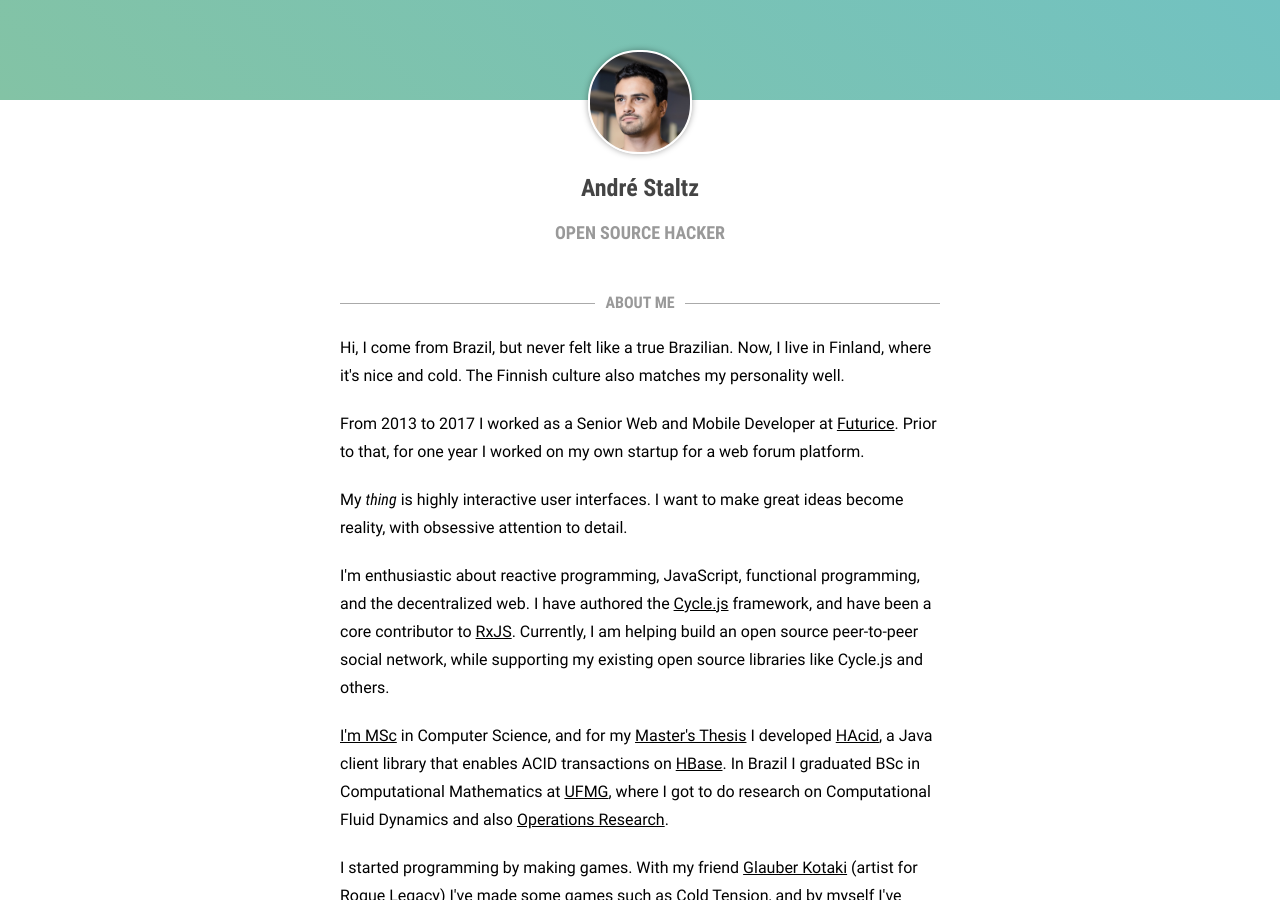
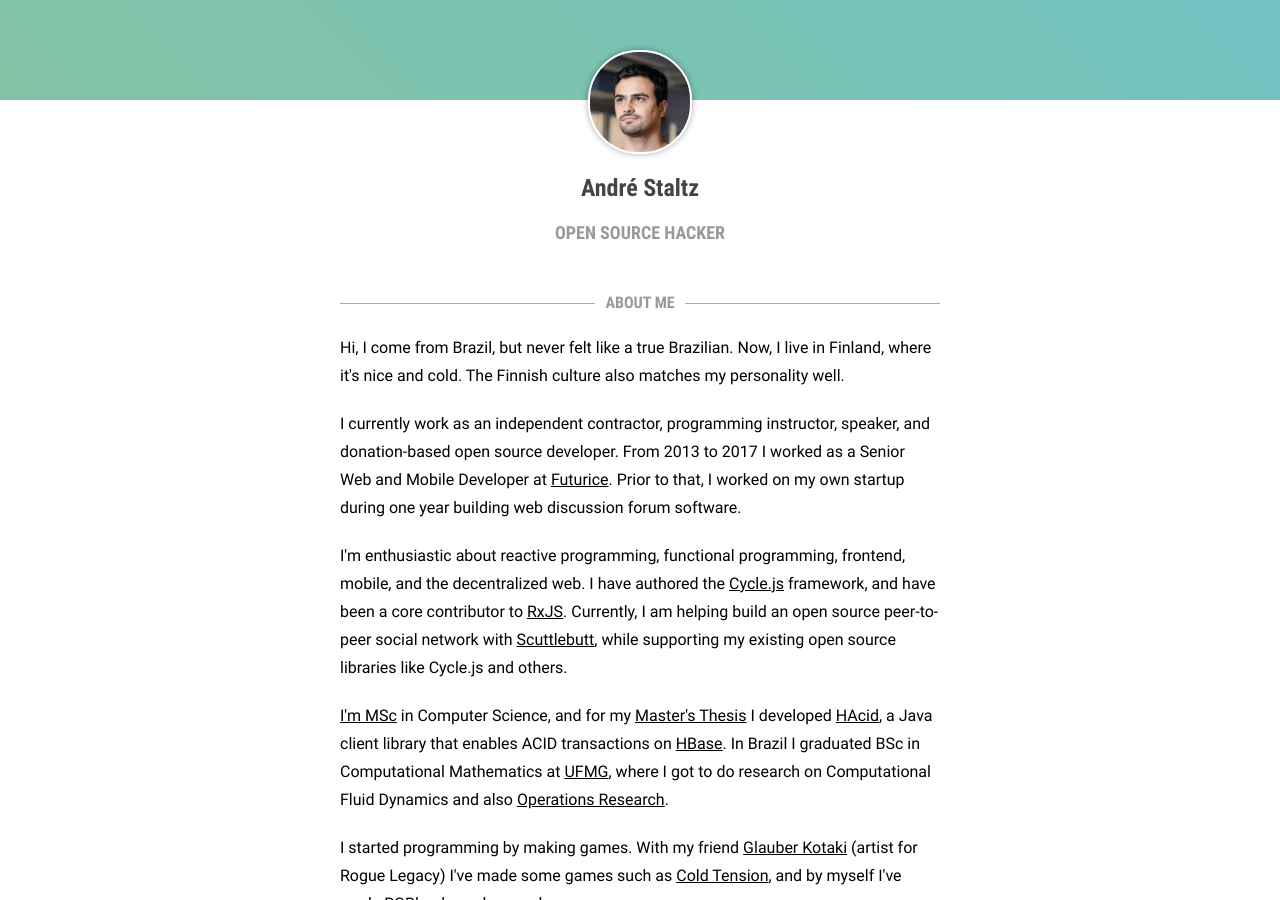
Before and after one commit to staltz/staltz.com, a Jekyll site: the page built from about.html, in a window 1280 px wide and 900 px high. Built offline with Jekyll 4.4.1, drawn with Linux system fonts in a browser that asks for light colours.

Commit message:
Update about.html and add blog post license

```diff
--- a/about.html
+++ b/about.html
@@ -13,12 +13,11 @@ layout: blank
       <h2 id="about-me" class="hr"><span class="hr">ABOUT ME</span></h2>
 
       <p>Hi, I come from Brazil, but never felt like a true Brazilian. Now, I live in Finland, where it's nice and cold. The Finnish culture also matches my personality well.</p>
-      <p>From 2013 to 2017 I worked as a Senior Web and Mobile Developer at
-      <a href="http://www.futurice.com" target="_blank">Futurice</a>. Prior to that, for one year I worked on my own startup for a web forum platform.
+      <p>I currently work as an independent contractor, programming instructor, speaker, and donation-based open source developer. From 2013 to 2017 I worked as a Senior Web and Mobile Developer at
+      <a href="http://www.futurice.com" target="_blank">Futurice</a>. Prior to that, I worked on my own startup during one year building web discussion forum software.
       </p>
-      <p>My <em>thing</em> is highly interactive user interfaces. I want to make great ideas become reality, with obsessive attention to detail.</p>
-      <p>I'm enthusiastic about reactive programming, JavaScript, functional programming, and the decentralized web.
-      I have authored the <a href="https://cycle.js.org">Cycle.js</a> framework, and have been a core contributor to <a href="http://reactivex.io">RxJS</a>. Currently, I am helping build an open source peer-to-peer social network, while supporting my existing open source libraries like Cycle.js and others.
+      <p>I'm enthusiastic about reactive programming, functional programming, frontend, mobile, and the decentralized web.
+      I have authored the <a href="https://cycle.js.org">Cycle.js</a> framework, and have been a core contributor to <a href="http://reactivex.io">RxJS</a>. Currently, I am helping build an open source peer-to-peer social network with <a href="https://www.scuttlebutt.nz">Scuttlebutt</a>, while supporting my existing open source libraries like Cycle.js and others.
       </p>
 
       <p><a href="http://users.ics.aalto.fi/desoua1/" target="_blank">I'm MSc</a> in Computer Science, and for my
--- a/blog.html
+++ b/blog.html
@@ -24,7 +24,7 @@ layout: blank
         <a href="https://gist.github.com/staltz/868e7e9bc2a7b8c1f754">The introduction to Reactive Programming you've been missing</a> (2014-July)
       </p>
       <p>
-        Also, check out these <a href="/big-tweets">"big tweets"</a>.
+        All blog posts above, hosted under this domain <code>staltz.com</code>, are licensed under <a href="https://creativecommons.org/licenses/by-nc/4.0/">Creative Commons Attribution-NonCommercial 4.0 International License</a>. Also, check out these <a href="/big-tweets">"big tweets"</a>.
       </p>
 
       <h2 id="talks" class="hr"><span class="hr">TALKS</span></h2>
```
